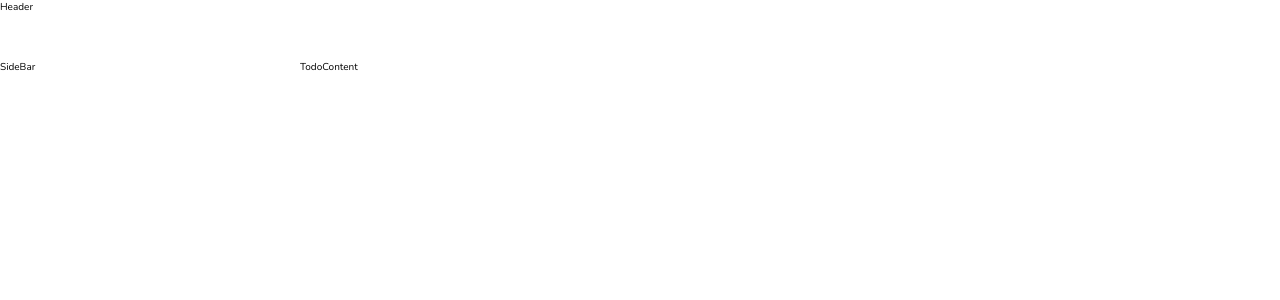
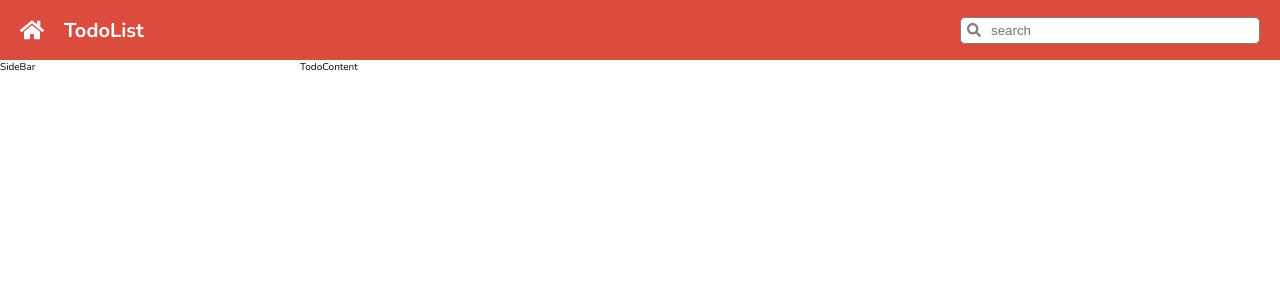
Before and after one commit to pandareedear/cc15-todolist-pandaree, a React (Create React App) app: page / in a window 1280 px wide. Shown: the top 300 px of the page. Built offline with nearby package versions, Linux system fonts and the light colour scheme.

Commit message:
refactor:searchBar

```diff
--- a/public/index.html
+++ b/public/index.html
@@ -10,7 +10,6 @@
       content="Web site created using create-react-app"
     />
     <link rel="apple-touch-icon" href="%PUBLIC_URL%/logo192.png" />
-
     <link rel="manifest" href="%PUBLIC_URL%/manifest.json" />
 
     <title>CC-TodoList</title>
--- a/src/App.js
+++ b/src/App.js
@@ -1,9 +1,13 @@
 import "./App.scss";
+import { FaHome } from "react-icons/fa";
+import Header from "./Header";
 
 function App() {
   return (
     <div className="todo">
-      <div className="todo__header">Header</div>
+      <div className="todo__header">
+        <Header />
+      </div>
       <div className="todo__sidebar">SideBar</div>
       <div className="todo__content">TodoContent</div>
     </div>
--- a/src/App.scss
+++ b/src/App.scss
@@ -1,5 +1,4 @@
-$header-height: 60px;
-$sidebar-width: 300px;
+@import "./index.scss";
 
 .todo {
   display: grid;
--- /dev/null
+++ b/src/Header.jsx
@@ -0,0 +1,21 @@
+import "./Header.scss";
+import { FaHome } from "react-icons/fa";
+import SearchBar from "./Search";
+
+function Header() {
+  return (
+    <header className="header">
+      <div className="header__logo">
+        <FaHome />
+      </div>
+      <div className="header__text">
+        <h1>TodoList</h1>
+      </div>
+      <div className="header__search">
+        <SearchBar />
+      </div>
+    </header>
+  );
+}
+
+export default Header;
--- /dev/null
+++ b/src/Header.scss
@@ -0,0 +1,61 @@
+@import "./index.scss";
+
+// HEADER
+
+.header {
+  display: flex;
+  align-items: center;
+  gap: 20px;
+
+  background-color: $primary;
+  height: $header-height;
+  padding: 5px 20px;
+
+  &__logo {
+    font-size: 2.4rem;
+    color: $white;
+    display: flex;
+    cursor: pointer;
+  }
+
+  &__text {
+    flex: 1;
+    color: $white;
+    & > h1 {
+      font-size: 2.4 rem;
+      display: inline;
+    }
+  }
+  &__search {
+    min-width: 300px;
+  }
+}
+
+.search {
+  position: relative;
+
+  &__icon {
+    position: absolute;
+    left: 7px;
+    top: 50%;
+    transform: translateY(-50%);
+
+    font-size: 1.4rem;
+    color: $grey-dark;
+    display: flex;
+  }
+
+  &__input {
+    width: 100%;
+    padding: 5px;
+    padding-left: 30px;
+    border-radius: 5px;
+    border: 1px solid $grey-dark;
+    font-size: 1.6 rem;
+    outline: none;
+  }
+}
+
+.red {
+  color: red;
+}
--- /dev/null
+++ b/src/Search.jsx
@@ -0,0 +1,14 @@
+import { FaSearch } from "react-icons/fa";
+
+function Search() {
+  return (
+    <div className="search">
+      <span className="search__icon">
+        <FaSearch />
+      </span>
+      <input type="text" placeholder="search" className="search__input" />
+    </div>
+  );
+}
+
+export default Search;
--- a/src/index.scss
+++ b/src/index.scss
@@ -6,6 +6,8 @@
 $grey-light: #eaeaea;
 $grey-dark: #808080;
 $white: #fff;
+$header-height: 60px;
+$sidebar-width: 300px;
 // GLOBAL RESET
 
 *,
```
Also changed, not shown: 1 other file (tests, documents, lock files or other folders).
